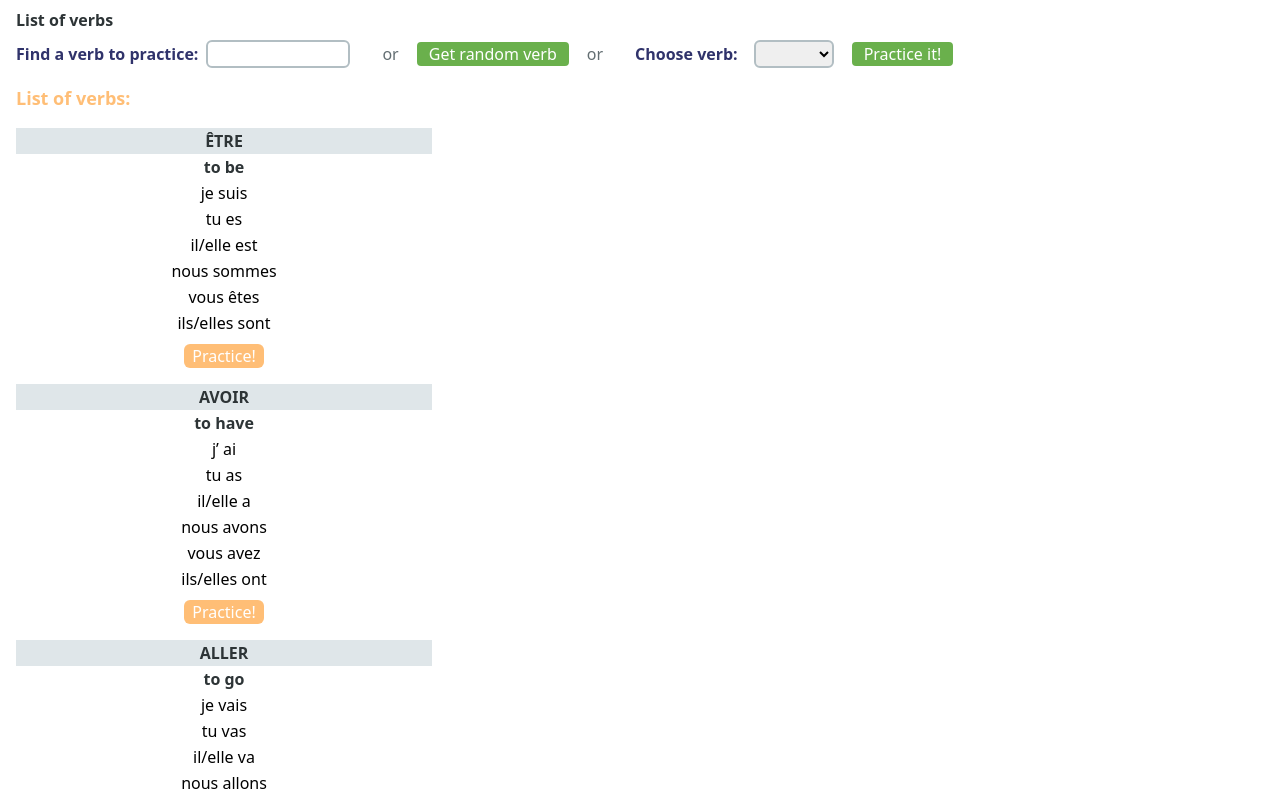
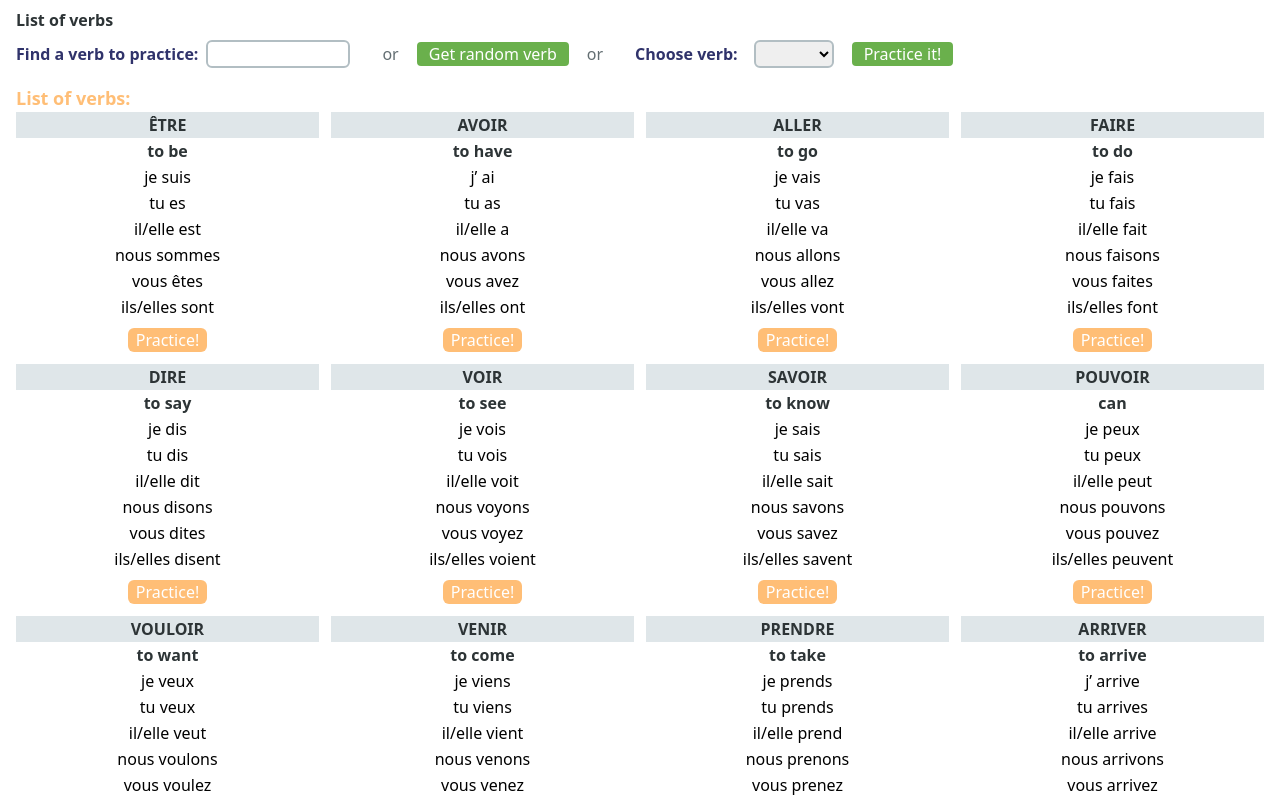
Before and after one commit to sandurago/frenchverbs, a Vue app: page /#/ in a window 1280 px wide. Shown: the top 800 px of the page. Built offline with nearby package versions, Linux system fonts and the light colour scheme.

Commit message:
Created grid for list of verbs.

```diff
--- a/src/views/VerbsList.vue
+++ b/src/views/VerbsList.vue
@@ -46,10 +46,10 @@
         v-if="displayNotFound"
         class="font-bold text-grafite"
       >No verb found.</span>
+      <div class="grid grid-cols-4 gap-3">
         <table
           v-for="(verbObject, infinitive, j) in displaySearchedVerb"
           :key="j"
-        class="w-1/3 mt-4"
         >
           <thead>
             <tr class="bg-light-gray text-grafite uppercase">
@@ -79,6 +79,7 @@
             </tr>
           </tbody>
         </table>
+      </div>
     </div>
   </div>
 </template>
```
Lines whose indentation alone changed are shown as unchanged.
